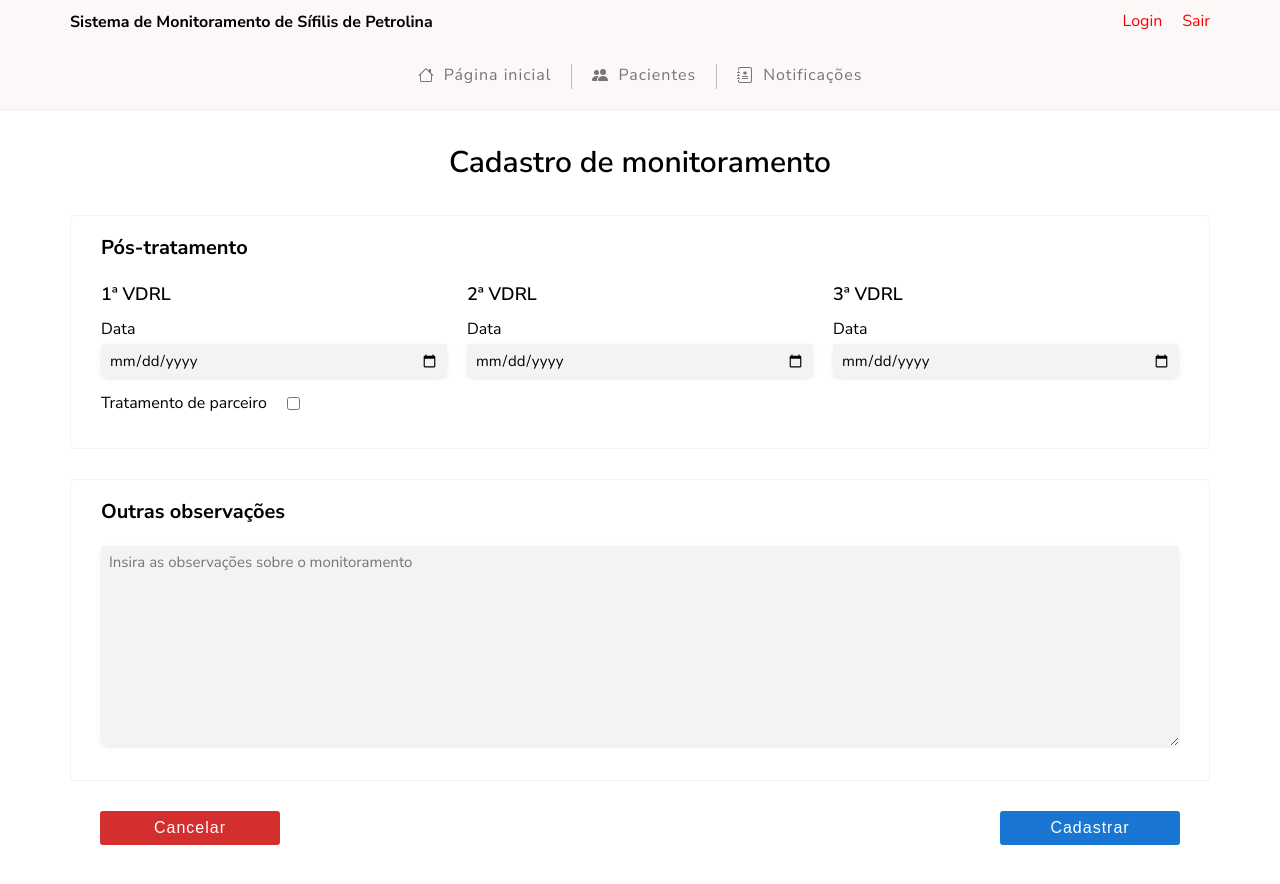
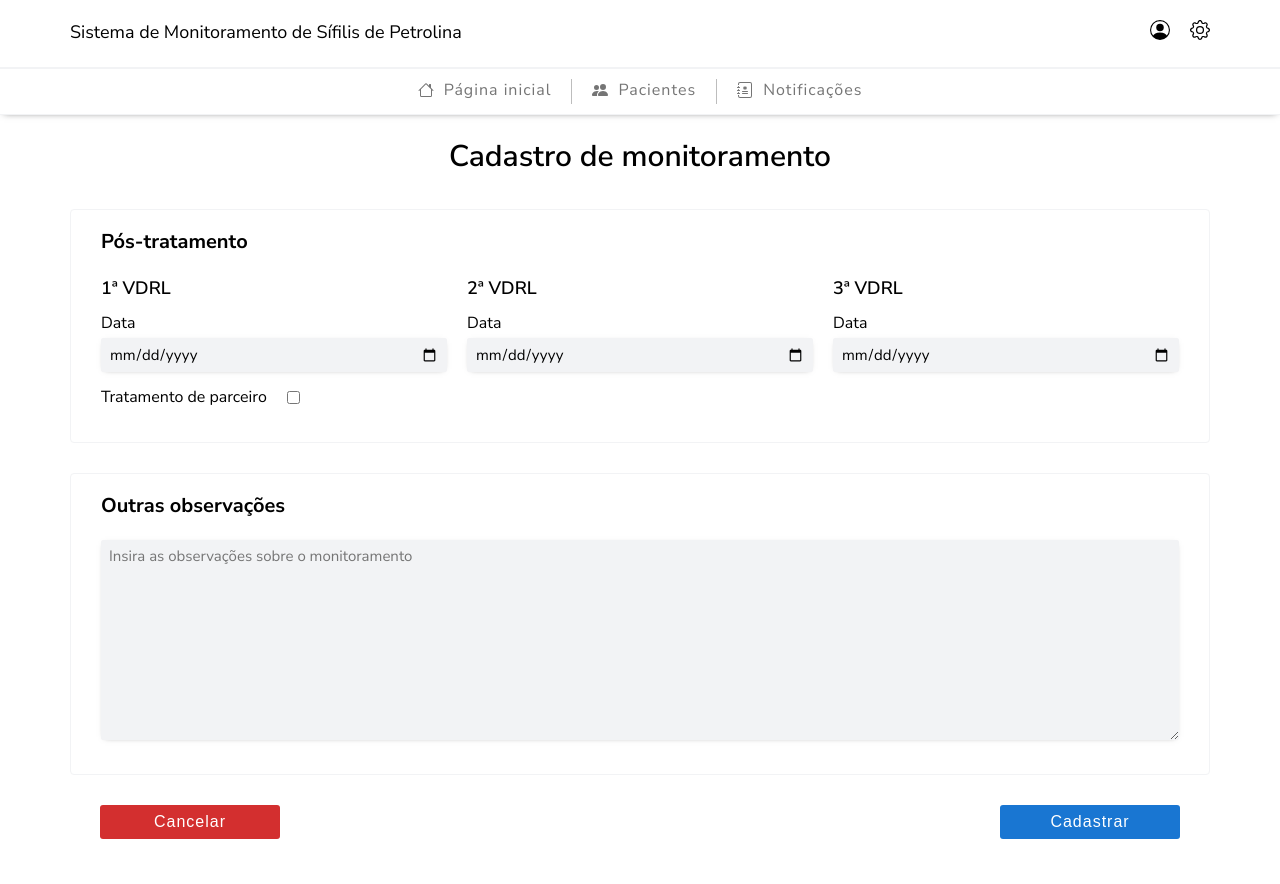
Before and after one commit to thiagocrux/sms-client, a React (Create React App) app: page /monitoramento in a window 1280 px wide. Shown: the top 884 px of the page. Built offline with nearby package versions, Linux system fonts and the light colour scheme.

Commit message:
Update in the header layout

```diff
--- a/src/components/Header/Header.jsx
+++ b/src/components/Header/Header.jsx
@@ -1,4 +1,6 @@
 import React from 'react';
+import { Gear, PersonCircle } from 'react-bootstrap-icons';
+
 import Navigation from './Navigation/Navigation';
 
 import style from './Header.module.css';
@@ -6,12 +8,18 @@ import style from './Header.module.css';
 export default function Header() {
   return (
     <header className={style.header}>
-      <div className={style['flex-container']}>
-        <p className={style.brand}>Sistema de Monitoramento de Sífilis de Petrolina</p>
-        <ul className={style['session-info']}>
-          <li>Login</li>
-          <li>Sair</li>
-        </ul>
+      <div className={style['brand-session-bar']}>
+        <div className={style['flex-container']}>
+          <p className={style.brand}>Sistema de Monitoramento de Sífilis de Petrolina</p>
+          <ul className={style['session-info']}>
+            <li>
+              <PersonCircle />
+            </li>
+            <li>
+              <Gear />
+            </li>
+          </ul>
+        </div>
       </div>
       <Navigation />
     </header>
--- a/src/components/Header/Header.module.css
+++ b/src/components/Header/Header.module.css
@@ -1,28 +1,30 @@
 .header {
-  padding: 1rem 2rem 1rem 2rem;
-  border-bottom: 2px solid #f2f3f5;
-  margin-bottom: 4rem;
-  background-color: #fcf8f8;
-}
-
-.header nav {
-  display: flex;
+  border-bottom: 1px solid #f2f3f5;
+  margin-bottom: 3rem;
+  background-color: #ffffff;
+  --webkit-box-shadow: 0px 2px 7px -4px #757575;
+  box-shadow: 0px 2px 7px -4px #757575;
 }
 
 .flex-container {
   display: flex;
   justify-content: space-between;
+  margin: 0 auto;
   max-width: 114rem;
-  margin: 0 auto;
-  margin-bottom: 2rem;
+}
+
+.brand-session-bar {
+  padding: 2rem 0;
+  border-bottom: 2px solid #f2f3f5;
+  font-size: 2rem;
 }
 
 .brand {
-  font-weight: 700;
+  font-weight: 300;
+  font-size: 1.8rem;
 }
 
 .session-info {
-  color: red;
   display: flex;
   list-style: none;
 }
```
